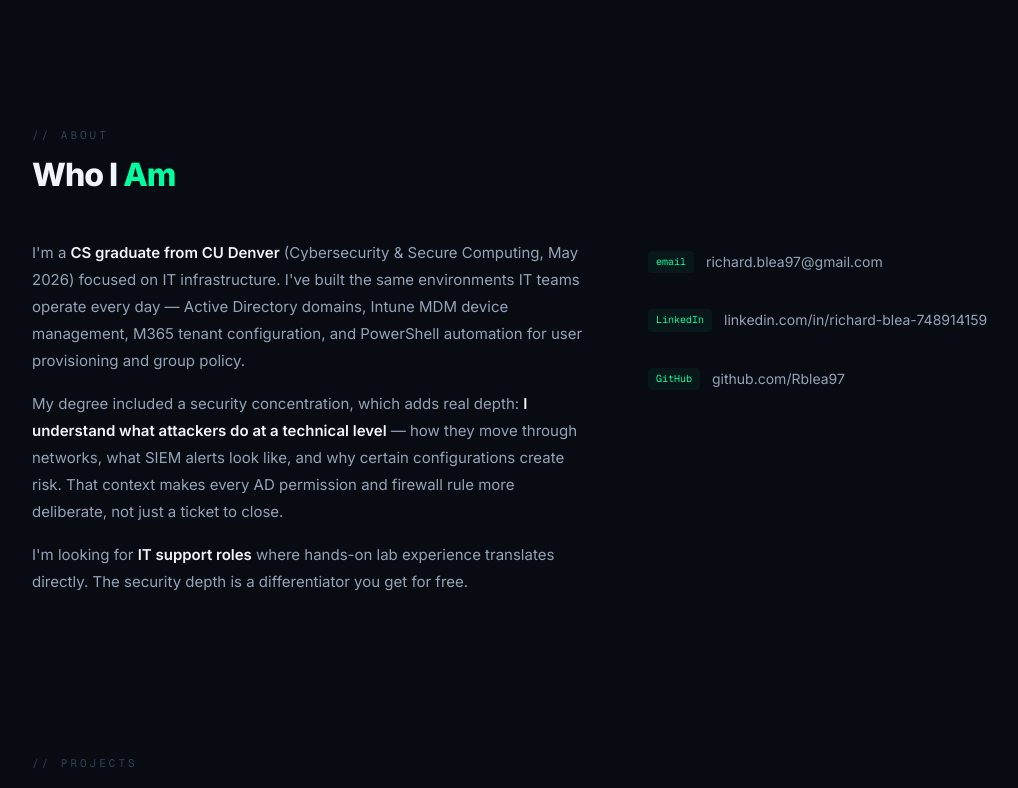
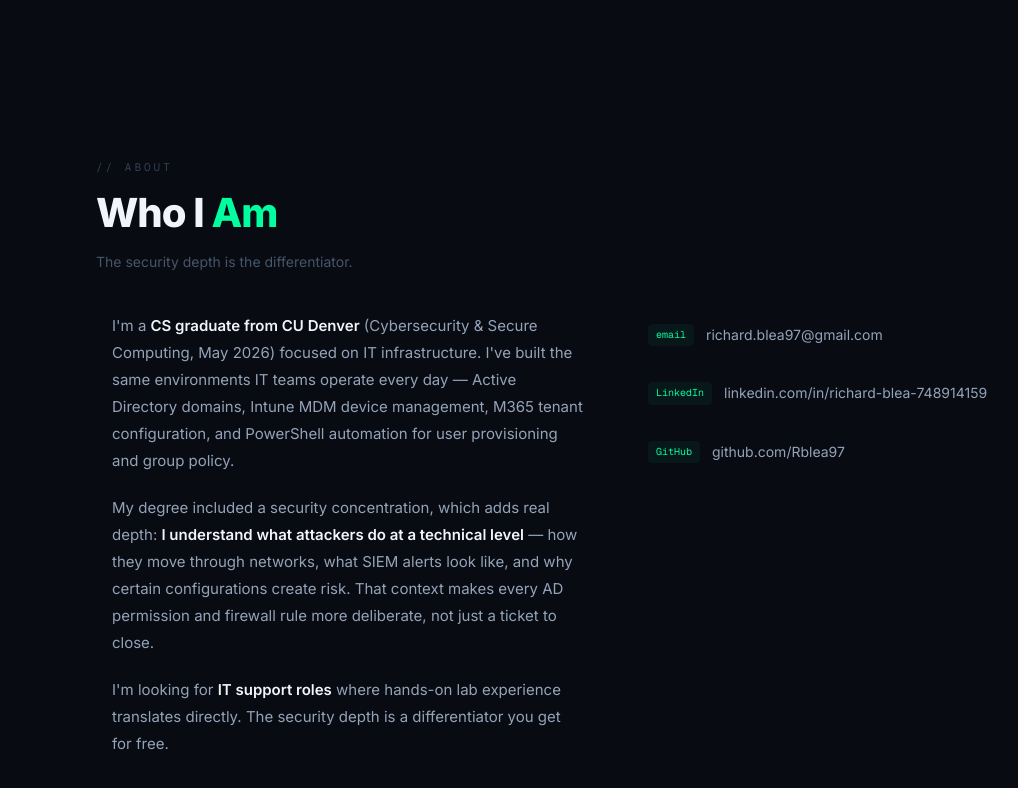
Before and after one commit to Rblea97/Portfolio, a Next.js app: page / in a window 1280 px wide. Shown: the part 920-1708 px from the top of the page, without its empty margins (32-1050 px from the left). Built offline with nearby package versions, Linux system fonts and the light colour scheme.

Commit message:
feat: upgrade About section spacing, subtitle, and spring animations

```diff
--- a/components/About.tsx
+++ b/components/About.tsx
@@ -1,15 +1,6 @@
 'use client'
 import { motion } from 'framer-motion'
-
-const fadeUpVariant = {
-  hidden: { opacity: 0, y: 20 },
-  visible: { opacity: 1, y: 0, transition: { duration: 0.5 } },
-}
-
-const stagger = {
-  hidden: {},
-  visible: { transition: { staggerChildren: 0.1 } },
-}
+import { fadeUp, stagger } from '@/lib/motion'
 
 const CONTACT_LINKS = [
   { icon: 'email', label: 'richard.blea97@gmail.com', href: 'mailto:richard.blea97@gmail.com' },
@@ -17,48 +8,67 @@ const CONTACT_LINKS = [
   { icon: 'GitHub', label: 'github.com/Rblea97', href: 'https://github.com/Rblea97' },
 ]
 
+const BIO_PARAGRAPHS = [
+  <>
+    I&apos;m a{' '}
+    <strong className="text-[var(--color-text)] font-semibold">CS graduate from CU Denver</strong>
+    {' '}(Cybersecurity &amp; Secure Computing, May 2026) focused on IT infrastructure. I&apos;ve
+    built the same environments IT teams operate every day — Active Directory domains, Intune MDM
+    device management, M365 tenant configuration, and PowerShell automation for user provisioning
+    and group policy.
+  </>,
+  <>
+    My degree included a security concentration, which adds real depth:{' '}
+    <strong className="text-[var(--color-text)] font-semibold">I understand what attackers do at a technical level</strong>
+    {' '}— how they move through networks, what SIEM alerts look like, and why certain
+    configurations create risk. That context makes every AD permission and firewall rule more
+    deliberate, not just a ticket to close.
+  </>,
+  <>
+    I&apos;m looking for{' '}
+    <strong className="text-[var(--color-text)] font-semibold">IT support roles</strong>
+    {' '}where hands-on lab experience translates directly. The security depth is a differentiator
+    you get for free.
+  </>,
+]
+
 export default function About() {
   return (
     <section
       id="about"
-      className="py-20 px-[5%]"
+      className="py-28 px-[5%]"
       style={{ background: 'var(--color-bg2)', borderTop: '1px solid var(--color-border)', borderBottom: '1px solid var(--color-border)' }}
     >
-      <motion.div variants={stagger} initial="hidden" whileInView="visible" viewport={{ once: true, margin: '-20px' }}>
-        <motion.p variants={fadeUpVariant} className="font-mono text-[11px] text-[var(--color-text4)] tracking-[3px] uppercase mb-2">
+      <motion.div
+        variants={stagger}
+        initial="hidden"
+        whileInView="visible"
+        viewport={{ once: true, margin: '-20px' }}
+        className="max-w-5xl mx-auto"
+      >
+        <motion.p variants={fadeUp} className="font-mono text-[11px] text-[var(--color-text4)] tracking-[3px] uppercase mb-2">
           // About
         </motion.p>
-        <motion.h2 variants={fadeUpVariant} className="text-[32px] font-extrabold tracking-[-1px] mb-10">
+        <motion.h2 variants={fadeUp} className="font-extrabold tracking-[-1px] mb-2" style={{ fontSize: 'clamp(28px, 4vw, 40px)' }}>
           Who I <span className="text-[var(--color-green)]">Am</span>
         </motion.h2>
+        <motion.p variants={fadeUp} className="text-[14px] text-[var(--color-text3)] mb-10">
+          The security depth is the differentiator.
+        </motion.p>
 
         <div className="grid md:grid-cols-2 gap-12 items-start">
-          {/* Bio */}
-          <motion.div variants={stagger} className="flex flex-col gap-4 text-[var(--color-text2)] text-[15px] leading-[1.8]">
-            <motion.p variants={fadeUpVariant}>
-              I&apos;m a{' '}
-              <strong className="text-[var(--color-text)] font-semibold">CS graduate from CU Denver</strong>
-              {' '}(Cybersecurity &amp; Secure Computing, May 2026) focused on IT infrastructure. I&apos;ve
-              built the same environments IT teams operate every day — Active Directory domains, Intune MDM
-              device management, M365 tenant configuration, and PowerShell automation for user provisioning
-              and group policy.
-            </motion.p>
-            <motion.p variants={fadeUpVariant}>
-              My degree included a security concentration, which adds real depth:{' '}
-              <strong className="text-[var(--color-text)] font-semibold">I understand what attackers do at a technical level</strong>
-              {' '}— how they move through networks, what SIEM alerts look like, and why certain
-              configurations create risk. That context makes every AD permission and firewall rule more
-              deliberate, not just a ticket to close.
-            </motion.p>
-            <motion.p variants={fadeUpVariant}>
-              I&apos;m looking for{' '}
-              <strong className="text-[var(--color-text)] font-semibold">IT support roles</strong>
-              {' '}where hands-on lab experience translates directly. The security depth is a differentiator
-              you get for free.
-            </motion.p>
+          <motion.div variants={stagger} className="flex flex-col gap-5 text-[var(--color-text2)] text-[15px] leading-[1.8]">
+            {BIO_PARAGRAPHS.map((content, i) => (
+              <motion.p
+                key={i}
+                variants={fadeUp}
+                style={{ borderLeft: '2px solid var(--color-green-dim)', paddingLeft: '16px' }}
+              >
+                {content}
+              </motion.p>
+            ))}
           </motion.div>
 
-          {/* Contact links */}
           <motion.div variants={stagger} className="flex flex-col gap-3">
             {CONTACT_LINKS.map(link => (
               <motion.a
@@ -66,7 +76,7 @@ export default function About() {
                 href={link.href}
                 target={link.href.startsWith('mailto') ? undefined : '_blank'}
                 rel={link.href.startsWith('mailto') ? undefined : 'noopener noreferrer'}
-                variants={fadeUpVariant}
+                variants={fadeUp}
                 className="flex items-center gap-3 px-4 py-3 rounded-[8px] text-sm text-[var(--color-text2)] transition-colors duration-200 hover:text-[var(--color-text)]"
                 style={{ background: 'var(--color-surface)', border: '1px solid var(--color-border)' }}
                 whileHover={{ borderColor: 'var(--color-border2)' }}
```
